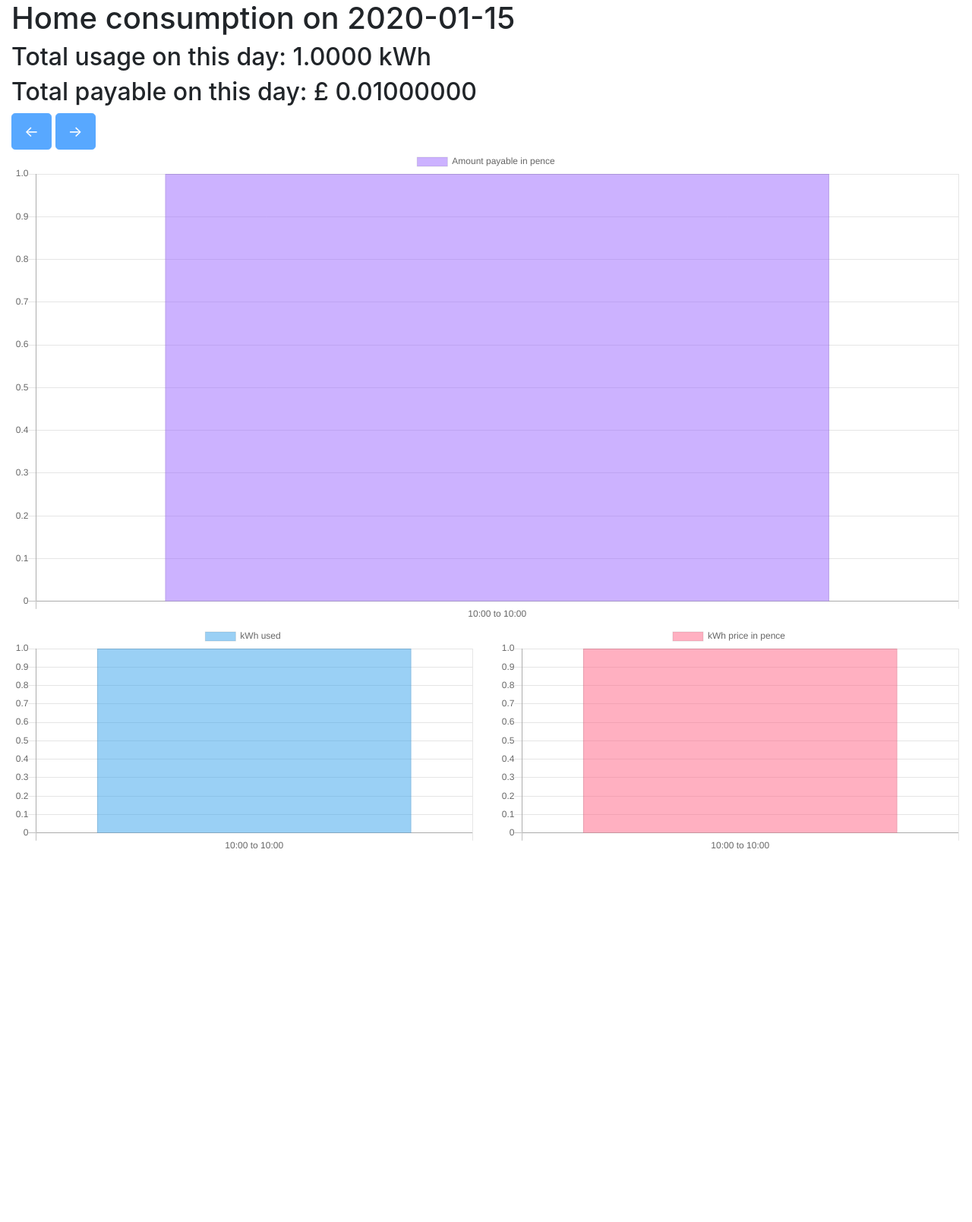
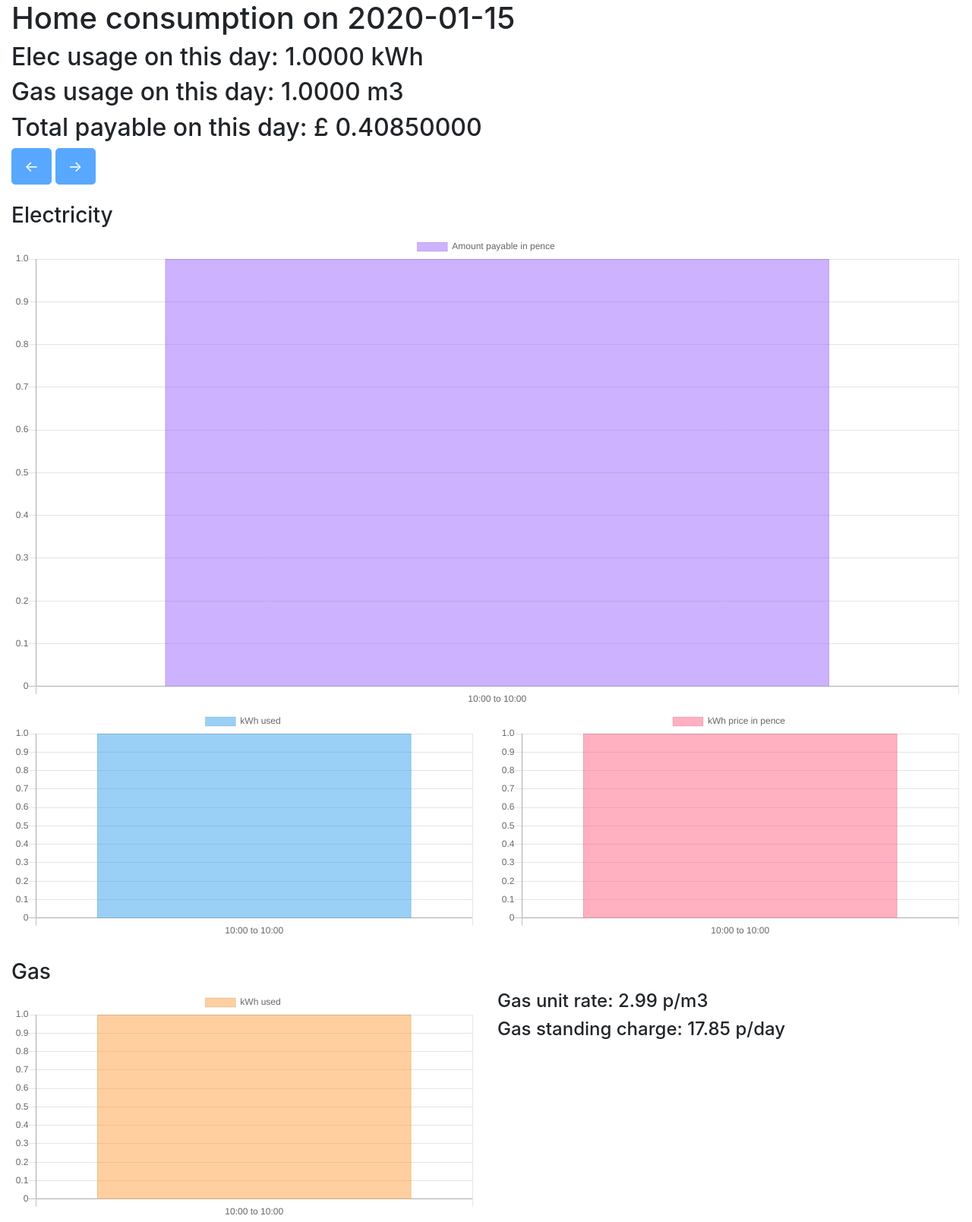
Before and after one commit to jgasteiz/home-consumption-dashboard, a Django app: page /consumption in a window 1280 px wide. Shown: the part 56-1665 px from the top of the page at 76% size. Before the commit the page ends 1174 px from the top, so only its background shows below. Run offline with Django 3.2, Linux system fonts and the light colour scheme; tables that the repository leaves empty hold one stand-in row (values such as "Sample post"); some libraries are stand-ins or nearby versions.

Commit message:
Add gas consumption

```diff
--- a/dashboard/views.py
+++ b/dashboard/views.py
@@ -33,18 +33,25 @@
     selected_date = localtime.parse_date(request.GET.get("date", date_list[0]))
     previous_date, next_date = localtime.get_previous_and_next_dates(date_list, selected_date)
 
-    consumption_on_date = consumption.get_consumption_on_date(selected_date)
-    usage_on_date = consumption.get_usage_on_date(consumption_on_date)
-    payable_on_date = consumption.get_payable_on_date(consumption_on_date)
+    elec_consumption_on_date = consumption.get_elec_consumption_on_date(selected_date)
+    gas_consumption_on_date = consumption.get_gas_consumption_on_date(selected_date)
+    elec_usage_on_date = consumption.get_usage_on_date(elec_consumption_on_date)
+    gas_usage_on_date = consumption.get_usage_on_date(gas_consumption_on_date)
+    payable_on_date = consumption.get_payable_on_date(elec_consumption_on_date + gas_consumption_on_date)
 
     return render(
         request,
         "dashboard/consumption.html",
         context={
-            "usage_on_date": usage_on_date,
+            "elec_usage_on_date": elec_usage_on_date,
+            "gas_usage_on_date": gas_usage_on_date,
             "payable_on_date": payable_on_date,
             # TODO: use a serializer for this
-            "consumption_json": json.dumps(consumption_on_date, cls=DjangoJSONEncoder),
+            "elec_consumption_json": json.dumps(elec_consumption_on_date, cls=DjangoJSONEncoder),
+            "gas_consumption_json": json.dumps(gas_consumption_on_date, cls=DjangoJSONEncoder),
+            # TODO: populate from somewhere else
+            "gas_unit_rate": consumption.GAS_UNIT_RATE,
+            "gas_standing_charge": consumption.GAS_STANDING_CHARGE,
             "selected_date": selected_date.isoformat(),
             "next_date": next_date,
             "previous_date": previous_date,
--- a/docker-compose.yaml
+++ b/docker-compose.yaml
@@ -7,6 +7,8 @@
       - POSTGRES_DB=consumption
       - POSTGRES_USER=postgres
       - POSTGRES_PASSWORD=postgres
+    ports:
+      - "5432:5432"
   web:
     build: .
     command: >
--- a/domain/consumption/_queries.py
+++ b/domain/consumption/_queries.py
@@ -9,18 +9,42 @@
 from domain import unit_rates
 
 __all__ = [
-    "get_consumption_on_date",
+    "get_elec_consumption_on_date",
+    "get_gas_consumption_on_date",
     "get_payable_on_date",
     "get_usage_on_date",
     "get_consumption_available_dates",
+    "ELEC_STANDING_CHARGE",
+    "GAS_UNIT_RATE",
+    "GAS_STANDING_CHARGE",
 ]
 
+# TODO: move this to env variables or settings
+ELEC_STANDING_CHARGE = decimal.Decimal("21")
+GAS_UNIT_RATE = decimal.Decimal("2.99")
+GAS_STANDING_CHARGE = decimal.Decimal("17.85")
 
-def get_consumption_on_date(date: datetime.date) -> List[dict]:
+
+def get_elec_consumption_on_date(date: datetime.date) -> List[dict]:
     """
-    Get consumption data on a given date.
+    Get elec consumption data on a given date.
     """
-    consumption_list = models.ElectricityConsumption.objects.filter(
+    return _get_consumption_on_date("ELEC", date)
+
+
+def get_gas_consumption_on_date(date: datetime.date) -> List[dict]:
+    """
+    Get gas consumption data on a given date.
+    """
+    return _get_consumption_on_date("GAS", date)
+
+
+def _get_consumption_on_date(fuel: str, date: datetime.date) -> List[dict]:
+    if fuel == "ELEC":
+        cls = models.ElectricityConsumption
+    else:
+        cls = models.GasConsumption
+    consumption_list = cls.objects.filter(
         interval_start__gte=localtime.midnight(date),
         interval_end__lte=localtime.next_midnight(date),
     ).order_by("interval_start")
@@ -46,7 +70,13 @@
     Get payable in £ of a given list of consumption entries that contains the payable amount
     per entry in pence.
     """
-    return sum([entry["payable_in_pence"] for entry in consumption_entry_list]) / 100
+    # TODO: add support for single fuel accounts.
+    payable_in_pence = sum([
+        sum([entry["payable_in_pence"] for entry in consumption_entry_list]),
+        ELEC_STANDING_CHARGE,
+        GAS_STANDING_CHARGE,
+    ])
+    return payable_in_pence / 100
 
 
 def get_usage_on_date(consumption_entry_list: List[dict]) -> decimal.Decimal:
--- a/static/js/consumption.js
+++ b/static/js/consumption.js
@@ -1,6 +1,7 @@
 /* global Chart */
 (() => {
-    const consumption = JSON.parse(document.getElementById('consumption').dataset.consumption);
+    const elecConsumption = JSON.parse(document.getElementById('consumption').dataset.elecConsumption);
+    const gasConsumption = JSON.parse(document.getElementById('consumption').dataset.gasConsumption);
     const chartColors = {
         red: 'rgb(255, 99, 132)',
         orange: 'rgb(255, 159, 64)',
@@ -11,27 +12,56 @@
         grey: 'rgb(201, 203, 207)'
     };
 
-    let consumptionData = [],
-        kwhPriceInPence = [],
-        amountPayableInPence = [],
-        consumptionLabels = [];
+    let elecConsumptionData = [],
+        gasConsumptionData = [],
+        elecKwhPriceInPence = [],
+        elecAmountPayableInPence = [],
+        elecConsumptionLabels = [],
+        gasConsumptionLabels = [];
 
-    consumption.forEach((c) => {
-        consumptionLabels.push(`${c["interval_start"]} to ${c["interval_end"]}`);
-        consumptionData.push(c["consumption"]);
-        kwhPriceInPence.push(c["value_inc_vat"]);
-        amountPayableInPence.push(c["payable_in_pence"]);
+    elecConsumption.forEach((c) => {
+        elecConsumptionLabels.push(`${c["interval_start"]} to ${c["interval_end"]}`);
+        elecConsumptionData.push(c["consumption"]);
+        elecKwhPriceInPence.push(c["value_inc_vat"]);
+        elecAmountPayableInPence.push(c["payable_in_pence"]);
+    });
+    gasConsumption.forEach((c) => {
+        gasConsumptionLabels.push(`${c["interval_start"]} to ${c["interval_end"]}`);
+        gasConsumptionData.push(c["consumption"]);
     });
 
-    // Consumption chart
-    new Chart(document.getElementById('chart-consumption'), {
+    // Elec consumption chart
+    new Chart(document.getElementById('chart-elec-consumption'), {
         type: 'bar',
         data: {
-            labels: consumptionLabels,
+            labels: elecConsumptionLabels,
             datasets: [{
                 backgroundColor: Chart.helpers.color(chartColors.blue).alpha(0.5).rgbString(),
                 label: 'kWh used',
-                data: consumptionData,
+                data: elecConsumptionData,
+                borderWidth: 1
+            }]
+        },
+        options: {
+            scales: {
+                yAxes: [{
+                    ticks: {
+                        beginAtZero: true
+                    }
+                }]
+            }
+        }
+    });
+
+    // Gas consumption chart
+    new Chart(document.getElementById('chart-gas-consumption'), {
+        type: 'bar',
+        data: {
+            labels: gasConsumptionLabels,
+            datasets: [{
+                backgroundColor: Chart.helpers.color(chartColors.orange).alpha(0.5).rgbString(),
+                label: 'kWh used',
+                data: gasConsumptionData,
                 borderWidth: 1
             }]
         },
@@ -50,11 +80,11 @@
     new Chart(document.getElementById('chart-unit-rates'), {
         type: 'bar',
         data: {
-            labels: consumptionLabels,
+            labels: elecConsumptionLabels,
             datasets: [{
                 backgroundColor: Chart.helpers.color(chartColors.red).alpha(0.5).rgbString(),
                 label: 'kWh price in pence',
-                data: kwhPriceInPence,
+                data: elecKwhPriceInPence,
                 borderWidth: 1,
             }]
         },
@@ -73,11 +103,11 @@
     new Chart(document.getElementById('chart-payable'), {
         type: 'bar',
         data: {
-            labels: consumptionLabels,
+            labels: elecConsumptionLabels,
             datasets: [{
                 backgroundColor: Chart.helpers.color(chartColors.purple).alpha(0.5).rgbString(),
                 label: 'Amount payable in pence',
-                data: amountPayableInPence,
+                data: elecAmountPayableInPence,
                 borderWidth: 1
             }]
         },
--- a/templates/dashboard/consumption.html
+++ b/templates/dashboard/consumption.html
@@ -3,9 +3,10 @@
 
 {% block content %}
 
-    <div>
+    <div class="mb-4">
         <h1>Home consumption on {{ selected_date }}</h1>
-        <h2>Total usage on this day: {{ usage_on_date }} kWh</h2>
+        <h2>Elec usage on this day: {{ elec_usage_on_date }} kWh</h2>
+        <h2>Gas usage on this day: {{ gas_usage_on_date }} m3</h2>
         <h2>Total payable on this day: £ {{ payable_on_date }}</h2>
         <a
             {% if previous_date %}
@@ -29,18 +30,36 @@
         </a>
     </div>
 
+    <h3>Electricity</h3>
+
     <canvas id="chart-payable" width="100%"></canvas>
-    <div class="row">
+
+    <div class="row mb-4">
         <div class="col-lg-6">
-            <canvas id="chart-consumption" width="100%"></canvas>
+            <canvas id="chart-elec-consumption" width="100%"></canvas>
         </div>
         <div class="col-lg-6">
             <canvas id="chart-unit-rates" width="100%"></canvas>
         </div>
     </div>
 
+    <h3>Gas</h3>
+    <div class="row">
+        <div class="col-lg-6">
+            <canvas id="chart-gas-consumption" width="100%"></canvas>
+        </div>
+        <div class="col-lg-6">
+            <h4>Gas unit rate: {{ gas_unit_rate }} p/m3</h4>
+            <h4>Gas standing charge: {{ gas_standing_charge }} p/day</h4>
+        </div>
+    </div>
+
 {% endblock content %}
 
 {% block extrascripts %}
-    <script id="consumption" data-consumption="{{ consumption_json }}" src="{% static "js/consumption.js" %}"></script>
+    <script id="consumption"
+            data-elec-consumption="{{ elec_consumption_json }}"
+            data-gas-consumption="{{ gas_consumption_json }}"
+            src="{% static "js/consumption.js" %}"
+    ></script>
 {% endblock extrascripts %}
```
